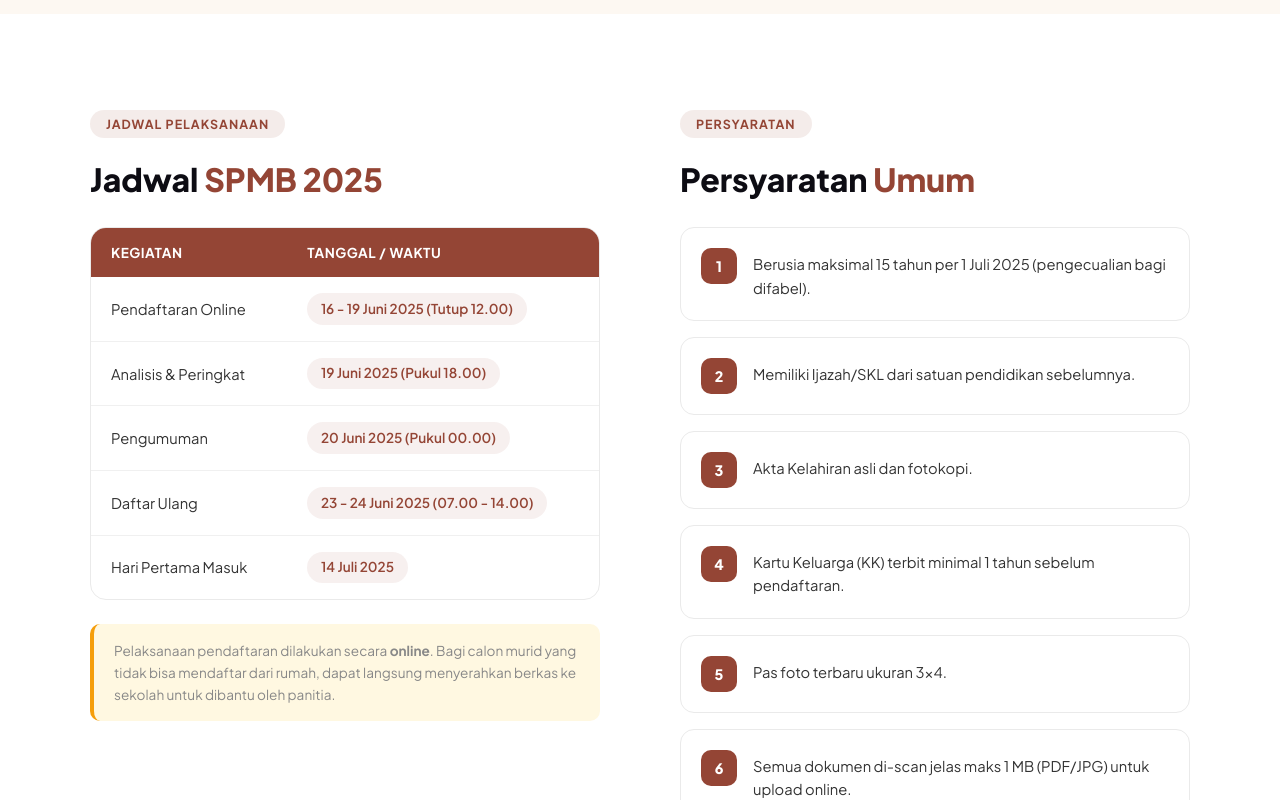
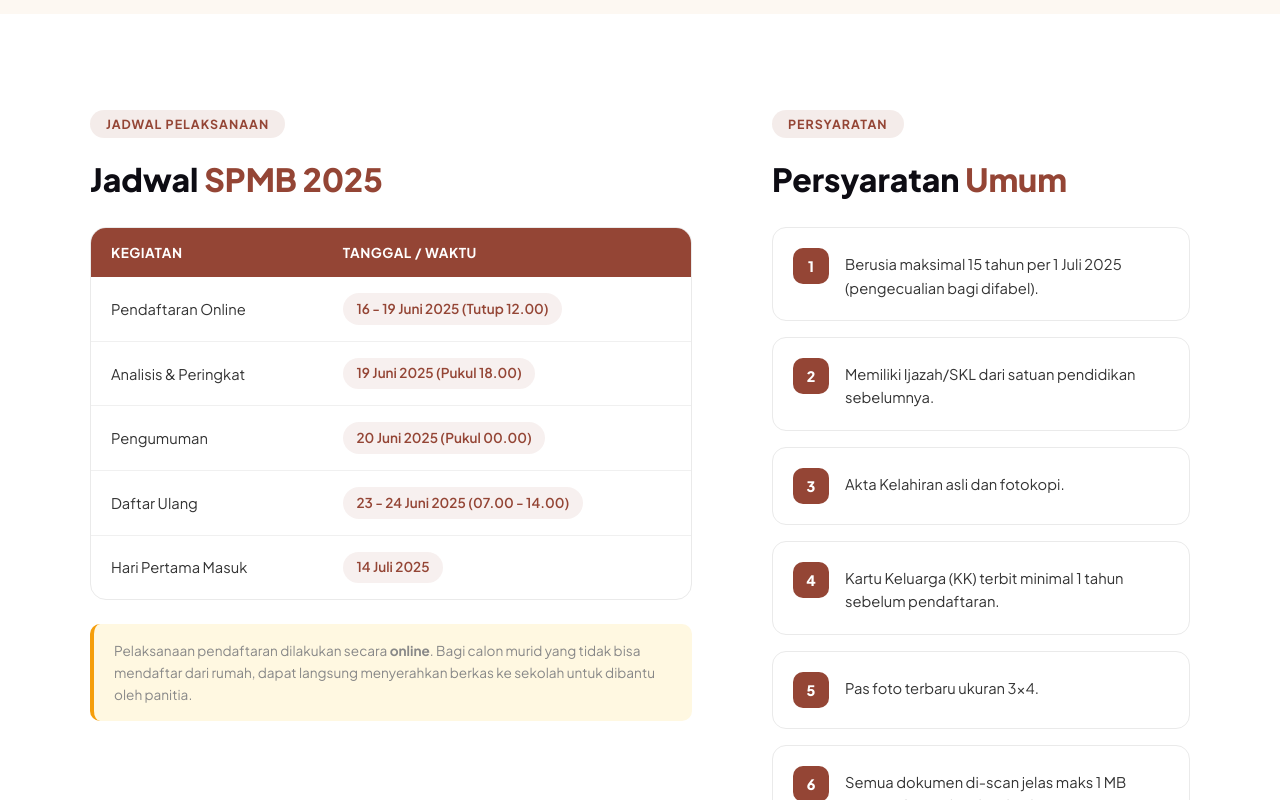
Before and after one commit to Santosa-Dev1507/website-smpn5-klaten, a Next.js app: page /spmb in a window 1280 px wide. Shown: the part 3337-4137 px from the top of the page. Built offline with nearby package versions, Linux system fonts and the light colour scheme.

Commit message:
Fix mobile layout on tautan page and update ekskul to Jiu Jitsu

```diff
--- a/app/page.module.css
+++ b/app/page.module.css
@@ -370,6 +370,7 @@
 }
 @media (max-width: 900px) {
   .hero { grid-template-columns: 1fr; text-align: center; }
+  .heroContent { align-items: center; }
   .heroImageContainer { display: none; }
   .heroDescription { max-width: 100%; }
   .heroActions { justify-content: center; }
@@ -391,7 +392,7 @@
 @media (max-width: 640px) {
   .nav { display: none; }
   .statsInner { grid-template-columns: 1fr 1fr; }
-  .valuesGrid { grid-template-columns: 1fr 1fr; }
+  .valuesGrid { grid-template-columns: 1fr; }
   .kurikulumGrid { grid-template-columns: 1fr; }
   .ekskulGrid { grid-template-columns: 1fr; }
   .ppdbInfo { flex-direction: row; justify-content: space-around; gap: 0.5rem; padding: 1.2rem 0.5rem; width: 100%; box-sizing: border-box; }
--- a/app/page.tsx
+++ b/app/page.tsx
@@ -15,7 +15,7 @@ const ekskulList = [
   { icon: "🏥", name: "PMR", desc: "Melatih keterampilan pertolongan pertama dan kepedulian sosial (Palang Merah Remaja)" },
   { icon: "📖", name: "Tuntas Baca Al-Qur'an", desc: "Membangun kemampuan membaca Al-Qur'an dengan tartil dan benar" },
   { icon: "⛺", name: "Pramuka", desc: "Membentuk karakter mandiri, tangguh, dan berjiwa kepemimpinan" },
-  { icon: "🥋", name: "Tae Kwon Do", desc: "Olahraga bela diri yang melatih disiplin, ketangkasan, dan mental" },
+  { icon: "🥋", name: "Jiu Jitsu", desc: "Olahraga bela diri yang melatih disiplin, ketangkasan, dan mental" },
   { icon: "💃", name: "Seni Tari", desc: "Mengembangkan bakat seni dan kecintaan terhadap budaya Indonesia" },
   { icon: "🪖", name: "PBB (Baris Berbaris)", desc: "Melatih kedisiplinan, ketertiban, dan jiwa korsa siswa" },
 ];
--- a/app/spmb/spmb.module.css
+++ b/app/spmb/spmb.module.css
@@ -87,8 +87,8 @@
 .colTitle { font-size: 2rem; font-weight: 800; margin-bottom: 1.75rem; margin-top: 0.5rem; color: #0D0C13; }
 
 /* TABLE */
-.tableWrapper { overflow: hidden; border-radius: 16px; border: 1px solid #eaeaea; margin-bottom: 1rem; background: #fff; }
-.table { width: 100%; border-collapse: collapse; }
+.tableWrapper { overflow-x: auto; border-radius: 16px; border: 1px solid #eaeaea; margin-bottom: 1rem; background: #fff; }
+.table { width: 100%; border-collapse: collapse; min-width: 600px; }
 .table thead tr { background: #944535; }
 .table th { padding: 1rem 1.25rem; text-align: left; font-size: 0.85rem; font-weight: 700; color: #fff; text-transform: uppercase; letter-spacing: 0.5px; }
 .table tbody tr { border-bottom: 1px solid #f0f0f0; transition: background 0.2s; }
@@ -168,6 +168,7 @@
 /* RESPONSIVE */
 @media (max-width: 900px) {
   .pageHero { grid-template-columns: 1fr; }
+  .pageHeroInner { align-items: center; text-align: center; }
   .pageHeroDecor { display: none; }
   .jalurGrid { grid-template-columns: 1fr; }
   .twoCol { grid-template-columns: 1fr; gap: 3rem; }
--- a/app/tautan/tautan.module.css
+++ b/app/tautan/tautan.module.css
@@ -70,7 +70,7 @@
 }
 @media (max-width: 560px) {
   .headerTitle { font-size: 1.75rem; }
-  .appGrid { grid-template-columns: repeat(2, 1fr); gap: 0.85rem; }
+  .appGrid { grid-template-columns: 1fr; gap: 1rem; }
   .appCard { padding: 1.25rem 1rem; }
   .content { padding: 2rem 4%; }
 }
```
